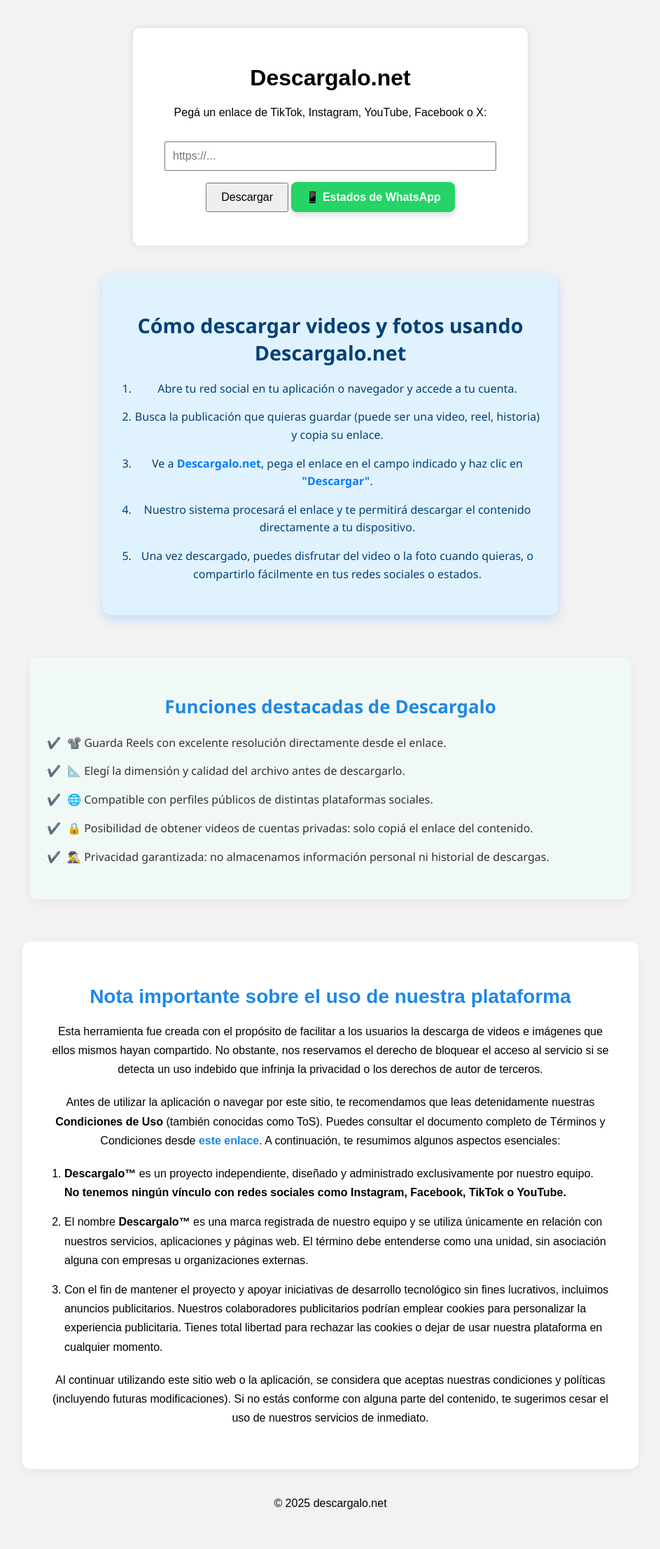
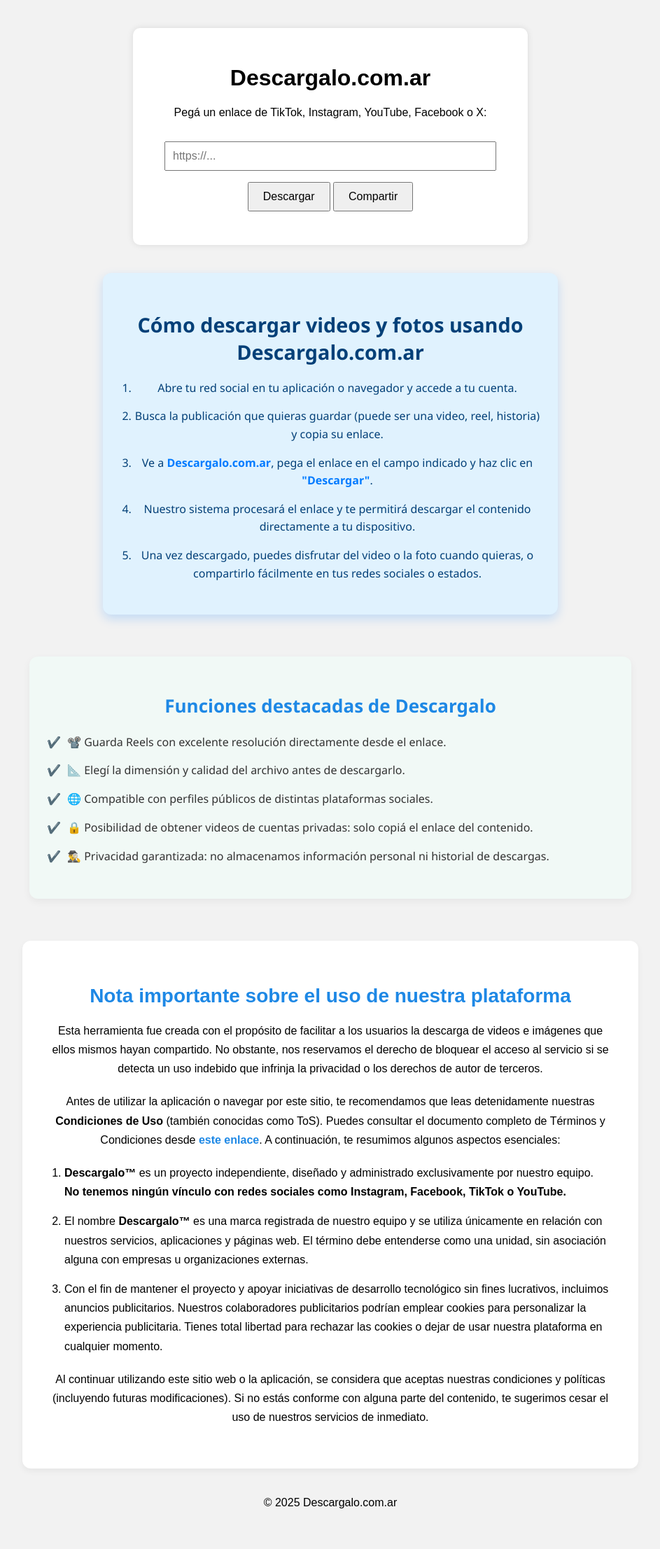
Before and after one commit to mazinger086/descargalo.net, a Flask app: page / in a window 1280 px wide. Shown: the whole page at 70% size, without its empty margins (168-1111 px from the left). After the commit the page ends 2155 px from the top, so only its background shows below. Run offline with Flask 3, Linux system fonts and the light colour scheme.

Commit message:
Cambios en los meta tags y nombre original

```diff
--- a/static/script.js
+++ b/static/script.js
@@ -1,34 +1,3 @@
-
-//OLD
-// async function descargar() {
-//     const url = document.getElementById("videoURL").value;
-//     document.getElementById("status").innerText = "Procesando...";
-
-//     const res = await fetch("/api/descargar", {
-//         method: "POST",
-//         headers: { "Content-Type": "application/json" },
-//         body: JSON.stringify({ url })
-//     });
-
-//     const data = await res.json();
-
-//     if (data.success && data.download) {
-//         const a = document.createElement("a");
-//         a.href = data.download;
-//         a.download = "video.mp4";  // nombre sugerido
-//         document.body.appendChild(a);
-//         a.click();
-//         a.remove();
-
-//     } else {
-//         document.getElementById("status").innerText = "Error: " + (data.error || "No se pudo descargar el video.");
-//     }
-
-
-
-// }
-
-// NEW
 
 async function descargar() {
     const urlInput = document.getElementById("videoURL");
@@ -75,3 +44,15 @@
         boton.disabled = false;
     }
 }
+
+function compartir() {
+    if (navigator.share) {
+        navigator.share({
+            title: 'Descargalo.om.ar',
+            text: 'Probá este descargador de videos gratis.',
+            url: 'https://descargalo-net.onrender.com/'
+        });
+    } else {
+        alert("Tu navegador no permite compartir directamente.");
+    }
+}
--- a/templates/index.html
+++ b/templates/index.html
@@ -3,27 +3,43 @@
 <head>
     <meta charset="UTF-8">
     <meta name="viewport" content="width=device-width, initial-scale=1.0">
-    <title>Descargalo.net - Descargador de Reels y Videos</title>
+    <title>Descargalo.com.ar - Descargador de Reels y Videos</title>
     <link rel="stylesheet" href="/static/style.css">
+
+    <meta name="description" content="Descargá videos de TikTok, Instagram, YouTube y más con Descargalo.com.ar. Gratis, rápido y sin marcas de agua.">
+    <meta name="keywords" content="descargar reels, descargar videos tiktok, downloader Instagram, sin marca de agua, Descargalo.com.ar">
+    <meta name="author" content="Descargalo.com.ar">
+
+    <!-- Open Graph para redes sociales -->
+    <meta property="og:title" content="Descargalo.com.ar - Descargador de Videos" />
+    <meta property="og:description" content="Pegá el link de cualquier video de TikTok, YouTube, Instagram, X o Facebook y descargalo gratis.">
+    <meta property="og:image" content="https://Descargalo.com.ar/static/preview.png" />
+    <meta property="og:url" content="https://Descargalo.com.ar/" />
+    <meta property="og:type" content="website" />
+
+    <!-- Twitter Card -->
+    <meta name="twitter:card" content="summary_large_image">
+    <meta name="twitter:title" content="Descargalo.com.ar - Descargador de Videos">
+    <meta name="twitter:description" content="Descargá cualquier video de redes sociales fácil y rápido.">
+    <meta name="twitter:image" content="https://Descargalo.com.ar/static/preview.png">
+
 </head>
 <body>
     <div class="container">
-        <h1>Descargalo.net</h1>
+        <h1>Descargalo.com.ar</h1>
         <p>Pegá un enlace de TikTok, Instagram, YouTube, Facebook o X:</p>
         <input type="text" id="videoURL" placeholder="https://..." />
         <button onclick="descargar()">Descargar</button>
-        <a href="https://wa.me/" target="_blank" class="whatsapp-btn">
-        📱 Estados de WhatsApp
-        </a>
+        <button onclick="compartir()">Compartir</button>
         <p id="status"></p>
     </div>
 
     <section class="download-card">
-    <h2>Cómo descargar videos y fotos usando Descargalo.net</h2>
+    <h2>Cómo descargar videos y fotos usando Descargalo.com.ar</h2>
     <ol>
         <li>Abre tu red social en tu aplicación o navegador y accede a tu cuenta.</li>
         <li>Busca la publicación que quieras guardar (puede ser una video, reel, historia) y copia su enlace.</li>
-        <li>Ve a <strong>Descargalo.net</strong>, pega el enlace en el campo indicado y haz clic en <strong>"Descargar"</strong>.</li>
+        <li>Ve a <strong>Descargalo.com.ar</strong>, pega el enlace en el campo indicado y haz clic en <strong>"Descargar"</strong>.</li>
         <li>Nuestro sistema procesará el enlace y te permitirá descargar el contenido directamente a tu dispositivo.</li>
         <li>Una vez descargado, puedes disfrutar del video o la foto cuando quieras, o compartirlo fácilmente en tus redes sociales o estados.</li>
     </ol>
@@ -64,7 +80,7 @@
   </div>
 
     <footer>
-        <p>&copy; 2025 descargalo.net</p>
+        <p>&copy; 2025 Descargalo.com.ar</p>
     </footer>
     <script src="/static/script.js"></script>
 </body>
```
Also changed, not shown: templates/terms.html (+10 -10 lines), static/preview.png (added).
